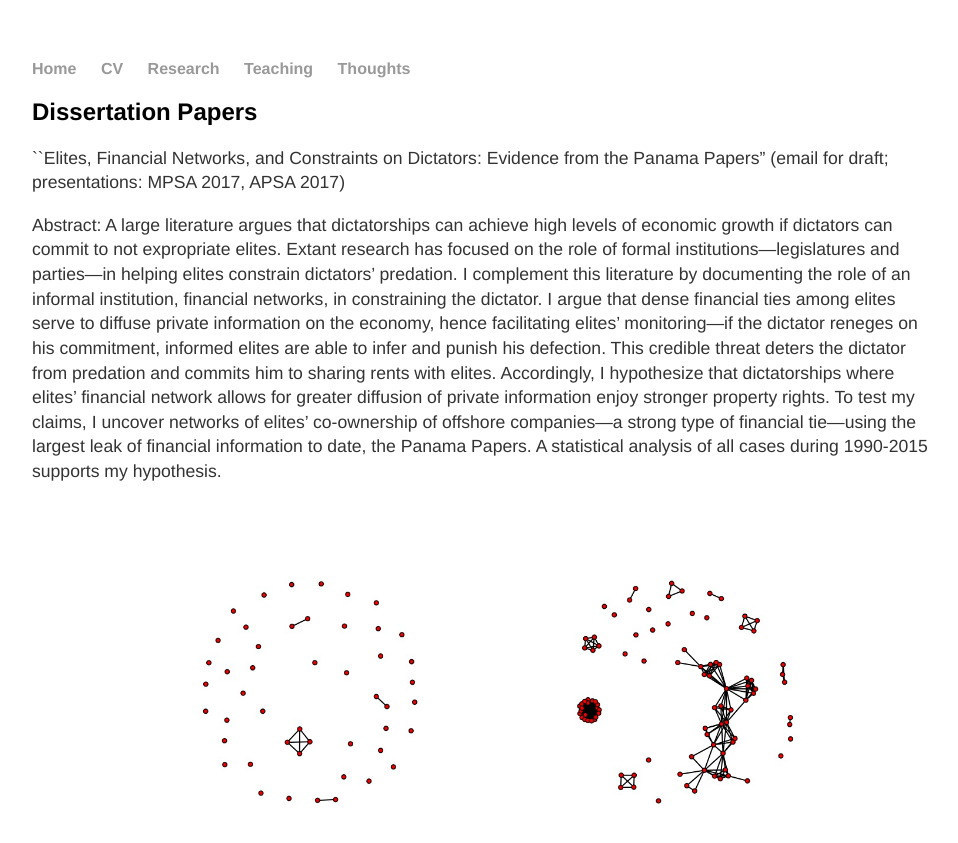
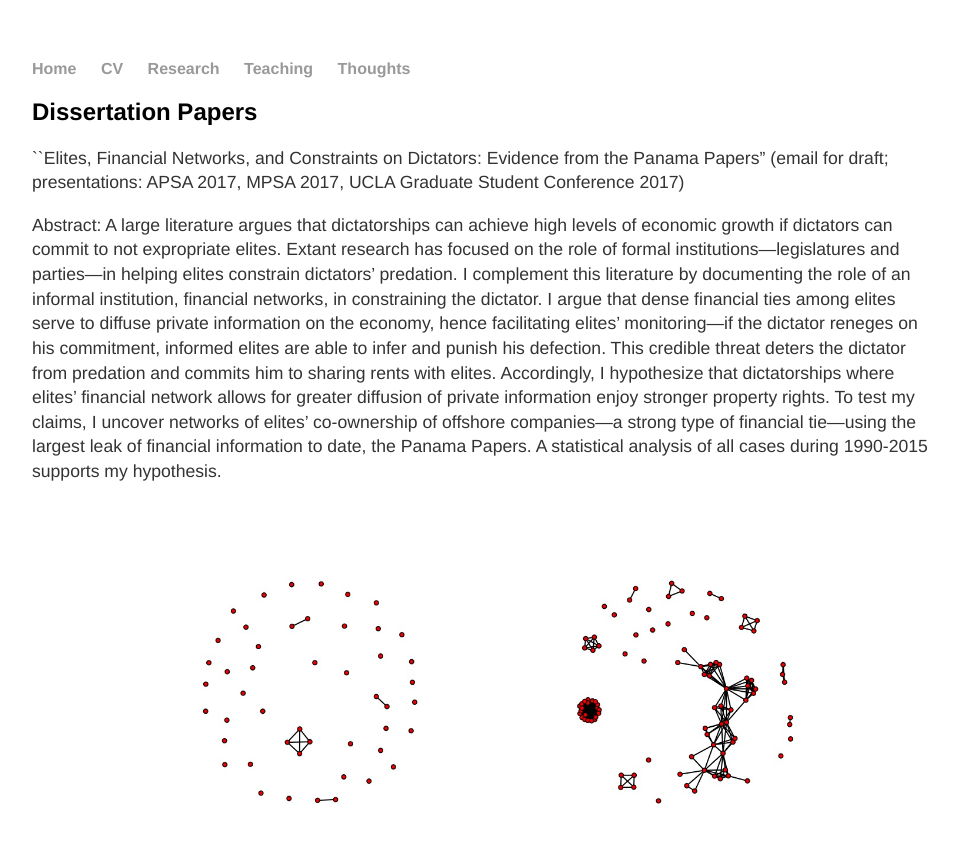
Before and after one commit to georgederpa/georgederpa, a Jekyll site: the page built from research/index.md, in a window 1280 px wide and 900 px high. Shown: the top 843 px of the window, without its empty margins (160-1118 px from the left). Built offline with Jekyll 4.4.1, drawn with Linux system fonts in a browser that asks for light colours; our own code applies the rules of GitHub Pages for plain Markdown files.

Commit message:
add compass pres

```diff
--- a/research/index.md
+++ b/research/index.md
@@ -1,6 +1,6 @@
 ## Dissertation Papers
 
-``Elites, Financial Networks, and Constraints on Dictators: Evidence from the Panama Papers" (email for draft; presentations: MPSA 2017, APSA 2017)
+``Elites, Financial Networks, and Constraints on Dictators: Evidence from the Panama Papers" (email for draft; presentations: APSA 2017, MPSA 2017, UCLA Graduate Student Conference 2017)
 
 Abstract: A large literature argues that dictatorships can achieve high levels of economic growth if dictators can commit to not expropriate elites. Extant research has focused on the role of formal institutions—legislatures and parties—in helping elites constrain dictators’ predation. I complement this literature by documenting the role of an informal institution, financial networks, in constraining the dictator. I argue that dense financial ties among elites serve to diffuse private information on the economy, hence facilitating elites’ monitoring—if the dictator reneges on his commitment, informed elites are able to infer and punish his defection. This credible threat deters the dictator from predation and commits him to sharing rents with elites. Accordingly, I hypothesize that dictatorships where elites’ financial network allows for greater diffusion of private information enjoy stronger property rights. To test my claims, I uncover networks of elites’ co-ownership of offshore companies—a strong type of financial tie—using the largest leak of financial information to date, the Panama Papers. A statistical analysis of all cases during 1990-2015 supports my hypothesis.
 
```
